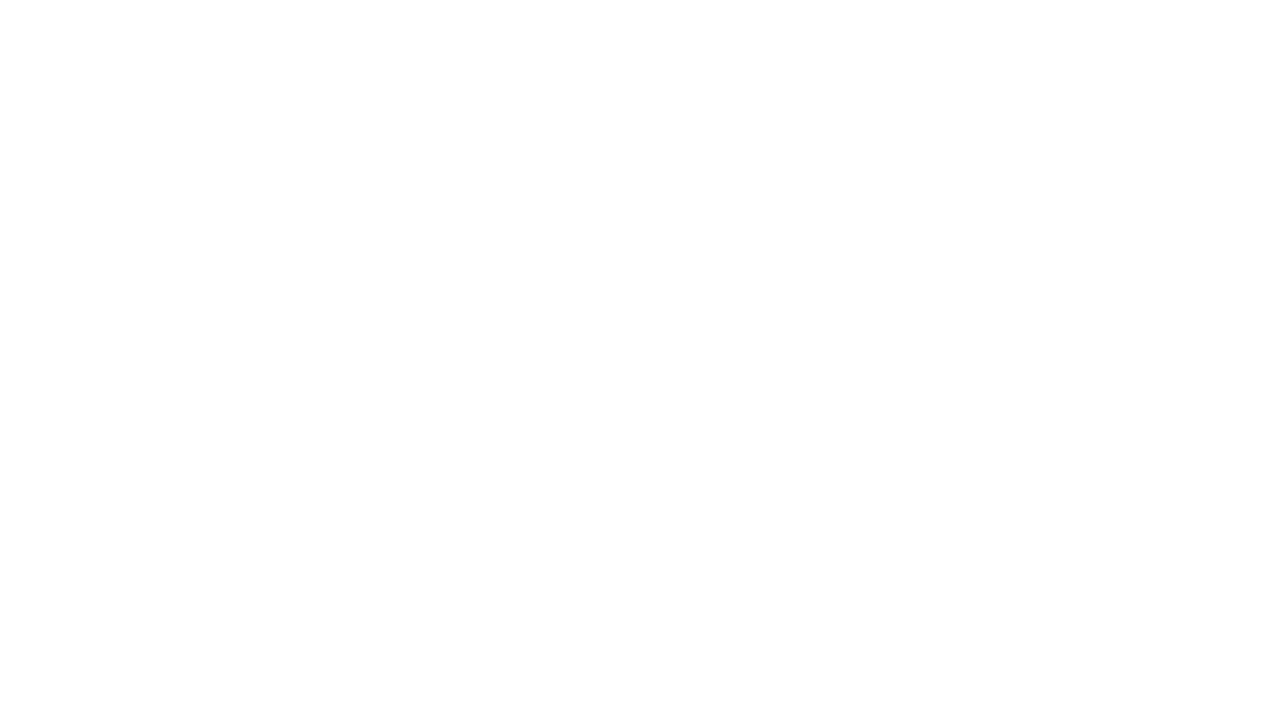
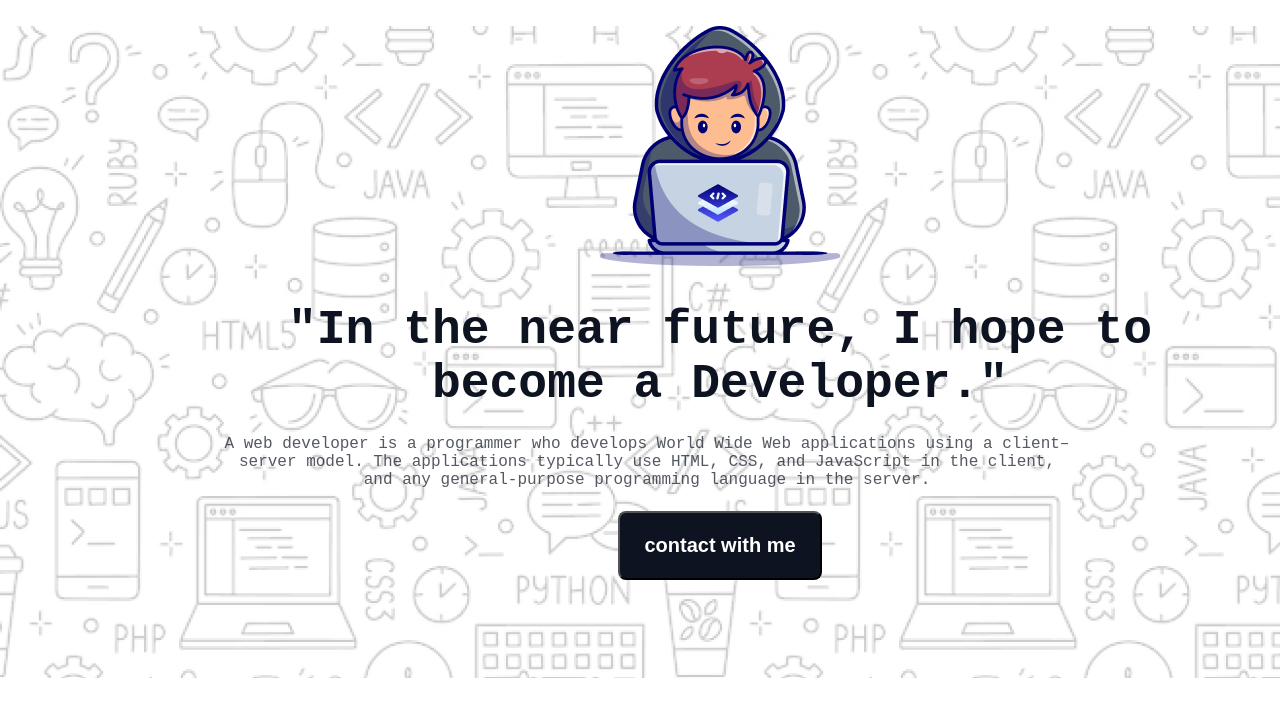
Before and after one commit to paulankitapaul/Assignment-01, a plain HTML site: page index.html in a window 1280 px wide. Drawn offline with Linux system fonts and the light colour scheme; a web font is replaced by a local one.

Commit message:
heading part  commit

```diff
--- a/index.html
+++ b/index.html
@@ -4,11 +4,27 @@
     <meta charset="UTF-8">
     <meta name="viewport" content="width=device-width, initial-scale=1.0">
     <title>Assignment-one</title>
+    <link rel="preconnect" href="https://fonts.googleapis.com">
+<link rel="preconnect" href="https://fonts.gstatic.com" crossorigin>
+<link href="https://fonts.googleapis.com/css2?family=Azeret+Mono:ital,wght@0,100..900;1,100..900&display=swap" rel="stylesheet">
+    <link rel="stylesheet" href="styles/style.css">
 </head>
-<header class="">
 
-</header>
-<body>
+<body class="azeret-mono-normal">
+    <header class="section-one">
+        <div class="container">
+        <div class=" image-one">
+            <img src="assets/Group.png" alt="">
+            <h2 class="heading-one">"In the near future, I hope to become a Developer."</h3>
+            <p class="paragraph-one">A web developer is a programmer who develops World Wide Web applications using a client–server model. The applications typically use HTML, CSS, and JavaScript in the client, and any general-purpose programming language in the server.</p>
+            <div class="btn">
+                <button class="btn-container">contact with me</button>
+            </div>
+        </div>
+    </div>
+
+
+    </header>
 
 
 </body>
--- /dev/null
+++ b/styles/style.css
@@ -0,0 +1,66 @@
+
+
+.azeret-mono-normal{
+  font-family: "Azeret Mono", monospace;
+  font-optical-sizing: auto;
+
+  font-style: normal;
+}
+*{
+    margin: 0;
+    padding: 0;
+}
+/* section-one css start */
+
+.section-one{
+    background-image: url('../assets/Hero-bg.png');
+    height: 652px;
+    /* width: 1440px; */
+
+    background-repeat: no-repeat;
+    background-size: cover;
+
+}
+.image-one{
+    text-align: center;
+
+}
+.paragraph-one{
+    width: 852px;
+    height: 52px;
+    text-align: center;
+    margin: 24px 0px;
+    color: rgb(13, 19, 33);
+font-size: 16px;
+font-weight: 400;
+opacity: 0.7;
+
+
+}
+.container{
+    width: 998px;
+    height: 512px;
+    margin: 26px 221px 44px 221px;
+}
+.heading-one{
+    margin-top: 32px;
+    color: rgb(13, 19, 33);
+font-size: 48px;
+font-weight: 800;
+}
+.btn{
+
+    text-align: center;
+
+
+}
+.btn-container{
+    padding:21px 24px 21px 24px;
+    border-radius: 8px;
+    background-color: rgb(13, 19, 33);
+    color: rgb(255, 255, 255);
+font-size: 20px;
+font-weight: 600;
+text-align: center;
+
+}
```
